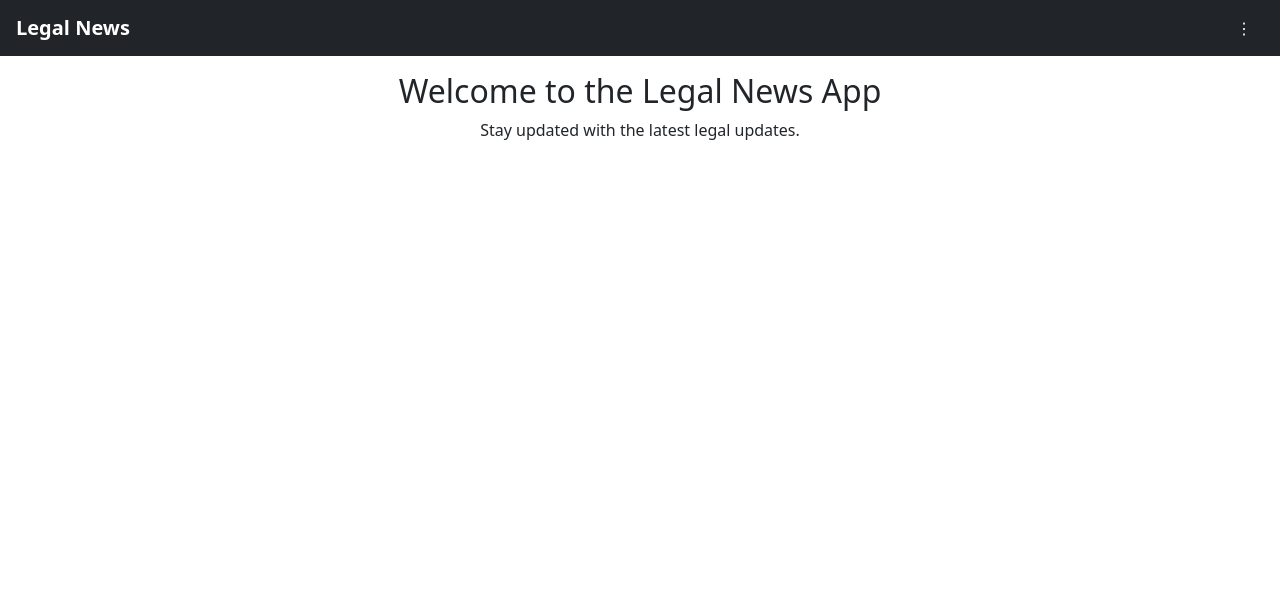
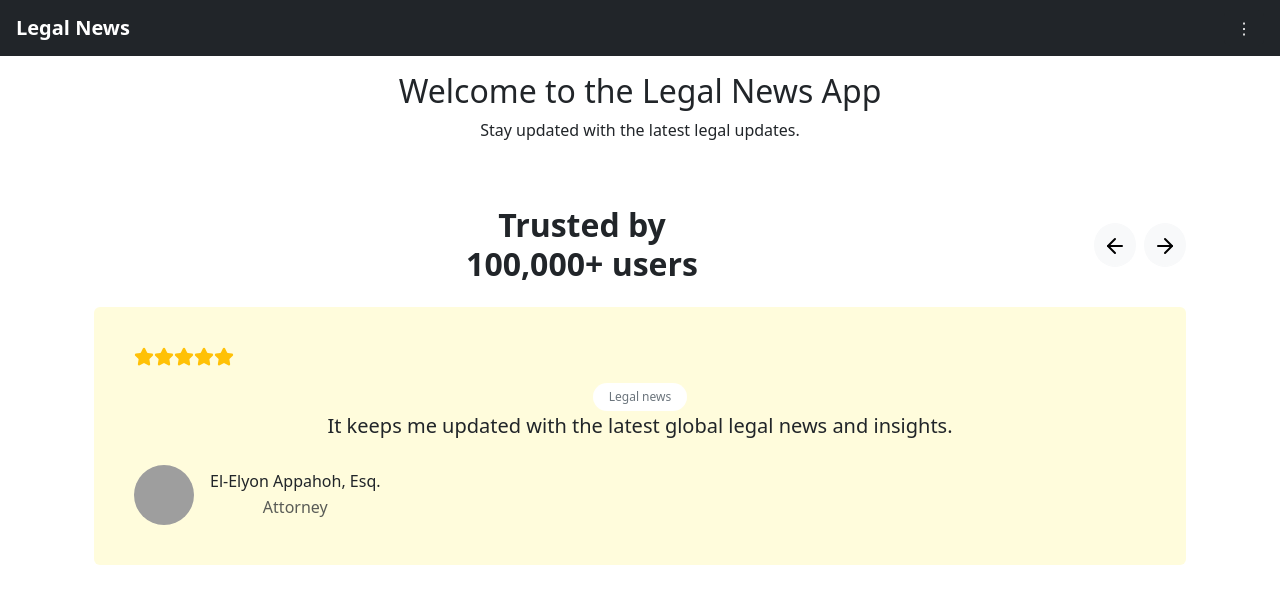
Before and after one commit to NamanVashistha1/Verdic-AI, a React (Create React App) app in the folder frontend/: page / in a window 1280 px wide. Shown: the top 604 px of the page. Built offline with nearby package versions, Linux system fonts and the light colour scheme; grey boxes are pictures that could not be loaded.

Commit message:
component added

```diff
--- a/frontend/package.json
+++ b/frontend/package.json
@@ -6,6 +6,7 @@
     "@lottiefiles/dotlottie-react": "^0.12.3",
     "bootstrap": "^5.3.3",
     "cra-template": "1.2.0",
+    "lucide-react": "^0.474.0",
     "react": "^19.0.0",
     "react-bootstrap": "^2.10.8",
     "react-dom": "^19.0.0",
--- /dev/null
+++ b/frontend/src/components/Testimonial.js
@@ -0,0 +1,116 @@
+import { useState } from "react"
+import "bootstrap/dist/css/bootstrap.min.css"
+import { Star, ArrowLeft, ArrowRight } from "lucide-react"
+
+// Testimonial data
+const testimonials = [
+  {
+    stars: 5,
+    tag: "Legal news",
+    quote:
+      "It keeps me updated with the latest global legal news and insights. ",
+    name: "El-Elyon Appahoh, Esq.",
+    title: "Attorney",
+    image: "https://th.bing.com/th/id/OIP.a_C9v1H7RBbVyFjU4udThgHaKX?rs=1&pid=ImgDetMain",
+  },
+  {
+    stars: 4,
+    tag: "Document Analysis",
+    quote: "The document comparison provides accurate results & analysis.",
+    name: "Sarah Johnson, Esq.",
+    title: "Legal Consultant",
+    image: "https://th.bing.com/th/id/OIP.v0k8EPA6XrsIV7kRzVfLJQHaLH?rs=1&pid=ImgDetMain",
+  },
+  {
+    stars: 5,
+    tag: "Legal Research",
+    quote: "Incredible time savings on clearing legal doubts using AI-powered chatbot.",
+    name: "Michael Chen",
+    title: "Corporate Lawyer",
+    image: "https://i.pinimg.com/736x/07/44/76/074476f844838fb2487a9d7b4d08a904.jpg",
+  },
+]
+
+export default function TestimonialCarousel() {
+  const [currentIndex, setCurrentIndex] = useState(0)
+
+  const nextSlide = () => {
+    setCurrentIndex((prevIndex) => (prevIndex === testimonials.length - 1 ? 0 : prevIndex + 1))
+  }
+
+  const prevSlide = () => {
+    setCurrentIndex((prevIndex) => (prevIndex === 0 ? testimonials.length - 1 : prevIndex - 1))
+  }
+
+  return (
+    <div className="container py-5">
+      <div className="row mb-4 align-items-center">
+        <div className="col">
+          <h1 className="h2 fw-bold mb-0">
+            Trusted by
+            <br />
+            100,000+ users
+          </h1>
+        </div>
+        <div className="col-auto">
+          <div className="d-flex gap-2">
+            <button className="btn btn-light rounded-circle p-2" onClick={prevSlide} aria-label="Previous testimonial">
+              <ArrowLeft size={24} />
+            </button>
+            <button className="btn btn-light rounded-circle p-2" onClick={nextSlide} aria-label="Next testimonial">
+              <ArrowRight size={24} />
+            </button>
+          </div>
+        </div>
+      </div>
+
+      <div className="overflow-hidden">
+        <div
+          className="d-flex transition-all"
+          style={{
+            transform: `translateX(-${currentIndex * 100}%)`,
+            transition: "transform 0.5s ease-in-out",
+          }}
+        >
+          {testimonials.map((testimonial, index) => (
+            <div key={index} className="w-100 flex-shrink-0">
+              <div className="card border-0 p-4" style={{ backgroundColor: "rgb(255 252 220)" }}>
+                <div className="card-body">
+                  <div className="d-flex mb-3 text-warning">
+                    {[...Array(testimonial.stars)].map((_, i) => (
+                      <Star key={i} fill="currentColor" size={20} />
+                    ))}
+                  </div>
+
+                  <span
+                    className="badge rounded-pill px-3 py-2"
+                    style={{ backgroundColor: "#fff", color: "#6c757d", fontWeight: "500" }}
+                    >
+                    {testimonial.tag}
+                    </span>
+
+                  <p className="card-text mb-4 fs-5">{testimonial.quote}</p>
+
+                  <div className="d-flex align-items-center">
+                    <img
+                      src={testimonial.image || "/placeholder.svg"}
+                      alt={testimonial.name}
+                      className="rounded-circle me-3"
+                      width={60}
+                      height={60}
+                    />
+                    <div>
+                      <h6 className="mb-1">{testimonial.name}</h6>
+                      <p className="mb-0 text-muted">{testimonial.title}</p>
+                    </div>
+
+                  </div>
+                </div>
+              </div>
+            </div>
+          ))}
+        </div>
+      </div>
+    </div>
+  )
+}
--- a/frontend/src/pages/Home.jsx
+++ b/frontend/src/pages/Home.jsx
@@ -1,10 +1,13 @@
 import React from "react";
+import TestimonialCarousel from "../components/Testimonial";
 
 export default function Home() {
   return (
     <div className="text-center">
       <h2>Welcome to the Legal News App</h2>
       <p>Stay updated with the latest legal updates.</p>
+
+      <TestimonialCarousel/>
     </div>
   );
 }
```
Also changed, not shown: 2 other files (tests, documents, lock files or other folders).
